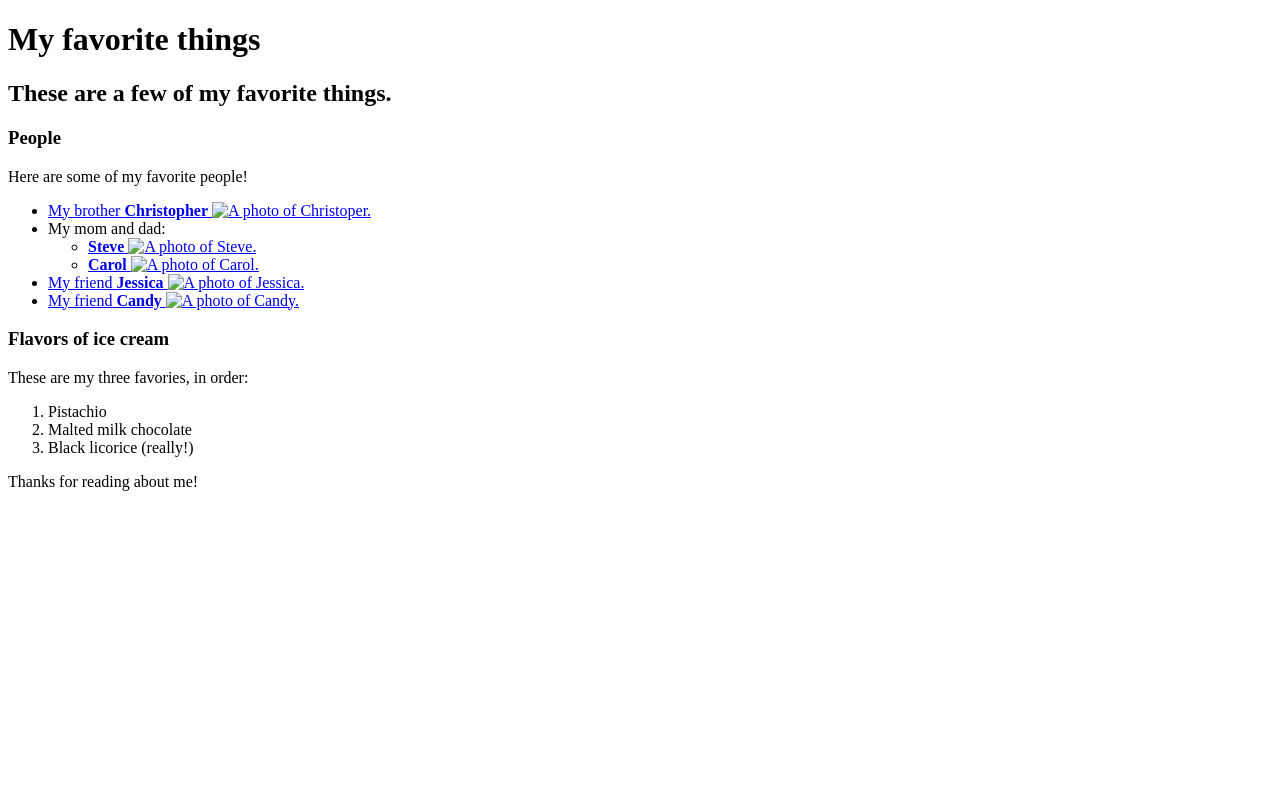
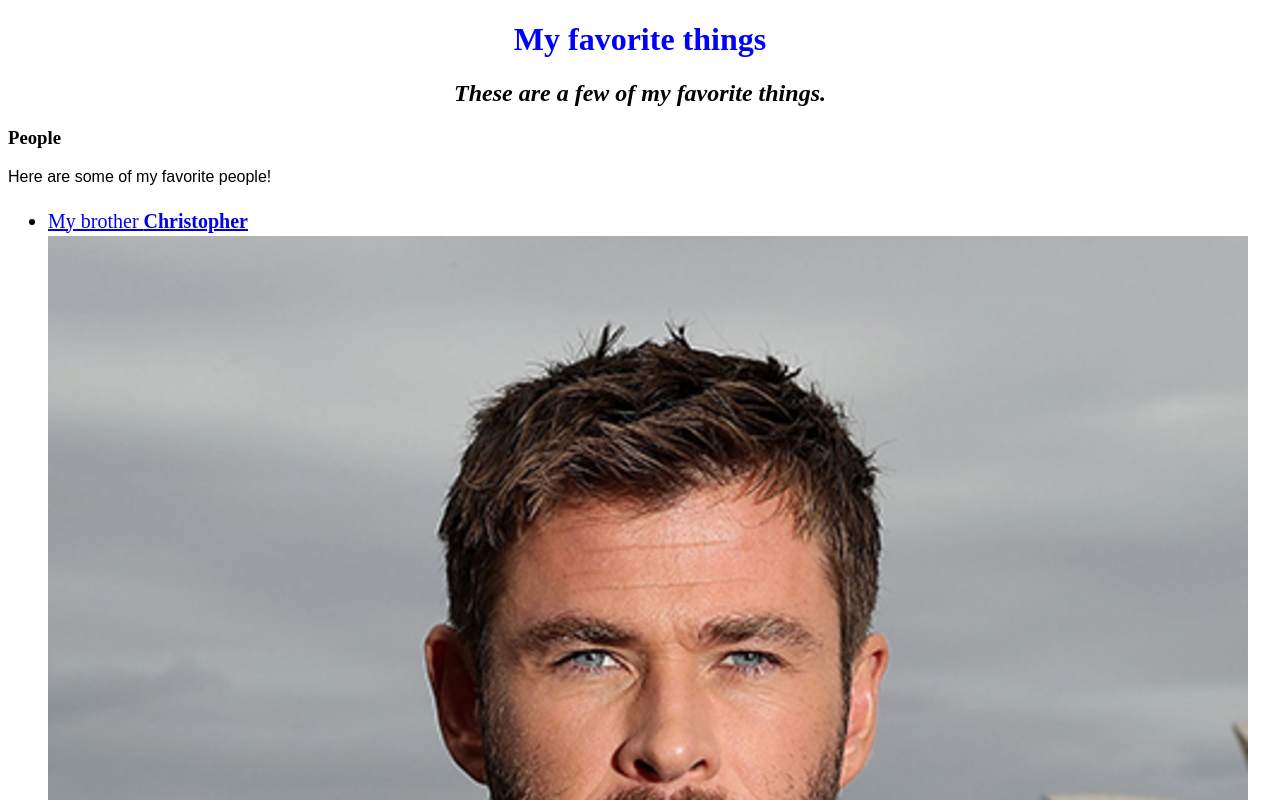
Before and after one commit to jgreene24/my-first-webpage, a plain HTML site: page index.html in a window 1280 px wide. Shown: the top 800 px of the page. Drawn offline with Linux system fonts and the light colour scheme.

Commit message:
Change name of favorite-things.html to index.html.

```diff
--- /dev/null
+++ b/css/styles.css
@@ -0,0 +1,18 @@
+h1 {
+  color:#00f;
+  text-align: center;
+}
+
+h2 {
+  font-style: italic;
+  text-align: center;
+}
+
+p {
+  font-family: sans-serif;
+}
+
+ul {
+  font-size: 20px;
+  line-height: 30px;
+}
--- a/favorite-things.html
+++ b/index.html
@@ -1,6 +1,7 @@
 <!DOCTYPE html>
 <html lang="en-US">
 <head>
+  <link href="css/styles.css" rel="stylesheet" type="text/css">
   <title>Michael's favorite things</title>
 </head>
 <body>
```
Also changed, not shown: img/candy.jpg (added), img/carol.jpg (added), img/christopher.jpg (added), img/jessica.jpg (added), img/steve.jpg (added).
